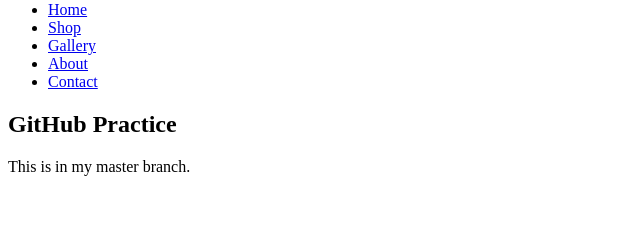
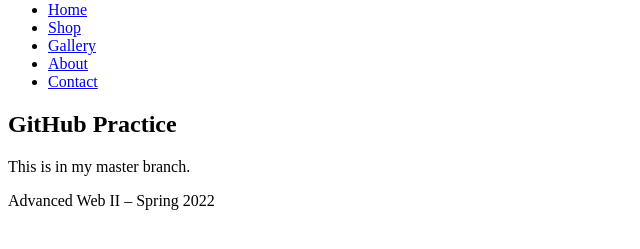
Before and after one commit to cas389/m1-hw1-ju-cheryl, a plain HTML site: page index.html in a window 1280 px wide. Shown: the part 79-328 px from the top of the page, without its empty margins (0-640 px from the left). Drawn offline with Linux system fonts and the light colour scheme.

Commit message:
Added a footer section.

```diff
--- a/index.html
+++ b/index.html
@@ -25,5 +25,8 @@
       <p>This is in my master branch.</p>
     </main>
 
+    <footer>
+      Advanced Web II – Spring 2022
+    </footer>
   </body>
 </html>
```
